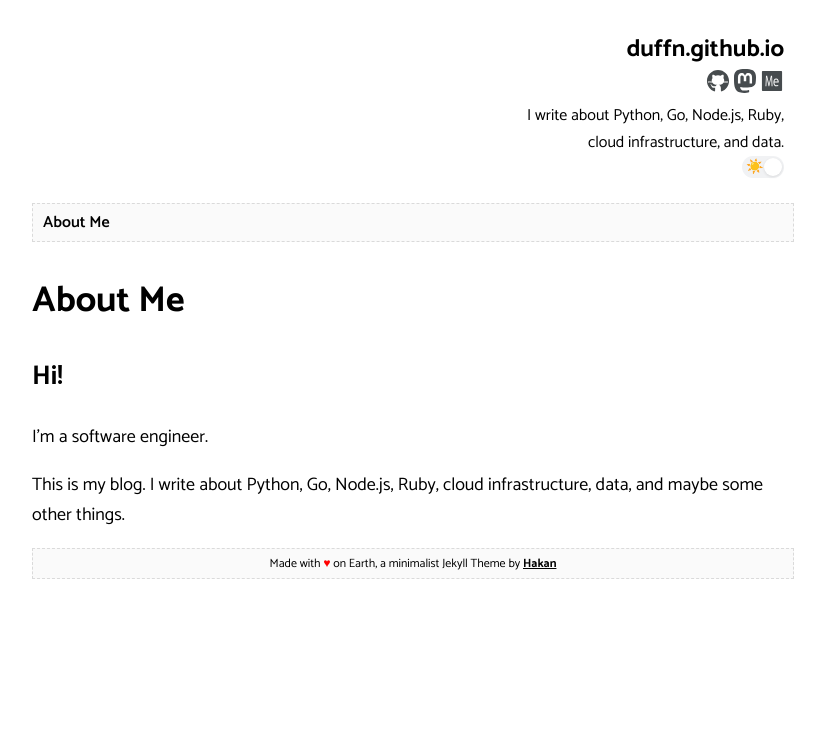
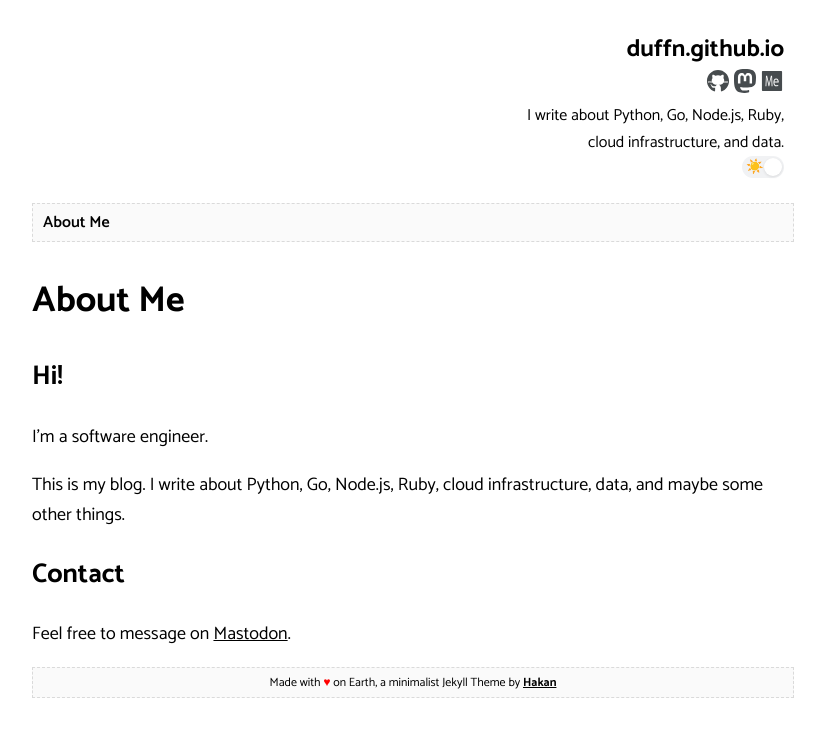
Before and after one commit to duffn/blog, a Jekyll site: the page built from about.html, in a window 1280 px wide. Shown: the top 737 px of the page, without its empty margins (227-1052 px from the left). Built offline with Jekyll 4.4.1, drawn with Linux system fonts in a browser that asks for light colours.

Commit message:
Add Mastodon rel link (#9)

```diff
--- a/about.html
+++ b/about.html
@@ -7,4 +7,7 @@ title: "About Me"
 	<p>I'm a software engineer.</p>
 	<p>This is my blog. I write about Python, Go, Node.js, Ruby, cloud infrastructure, data, and maybe some other
 		things.</p>
+
+	<h2>Contact</h2>
+	<p>Feel free to message on <a rel="me" href="https://fosstodon.org/@duffn">Mastodon</a>.</p>
 </div>
```
